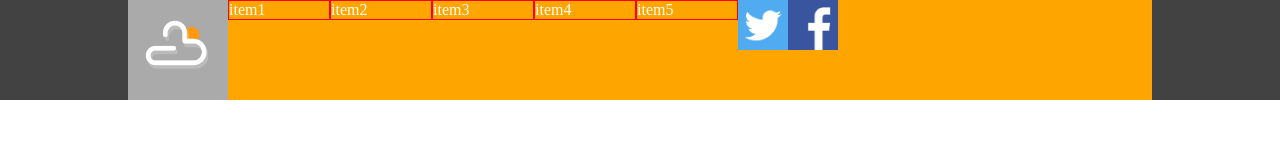
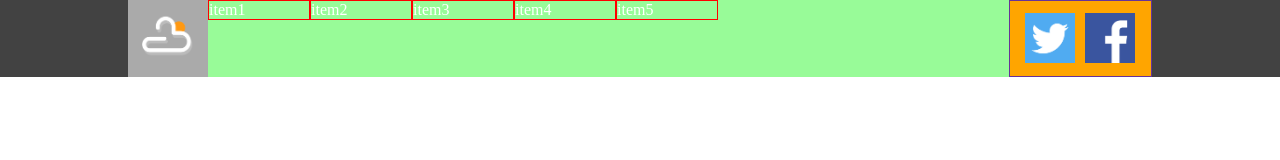
Before and after one commit to bellca225/flexible-header, a plain HTML site: page index.html in a window 1280 px wide. Drawn offline with Linux system fonts and the light colour scheme.

Commit message:
진행 중

```diff
--- a/layout.css
+++ b/layout.css
@@ -5,20 +5,26 @@
   width: 100%;
 }
 header {
-  display: flex;
-  flex-flow: row nowrap;
   width: 80%;
   background: orange;
   margin: 0 auto;
+
+  display: flex;
+  flex-flow: row nowrap;
 }
 .logo {
-  width: 100px;
-  height: 100px;
+  width: 80px;
+
   background-color: #aaaaaa;
 }
 
 .logo img {
-  width: 100%;
+  width: 80px;
+}
+
+nav {
+  flex-basis: 85%;
+  background: palegreen;
 }
 
 .main {
@@ -50,5 +56,13 @@ header {
 .sns_wrap {
   display: flex;
   flex-flow: row nowrap;
-  /* align-items: center; */
+
+  flex-basis: 15%;
+  justify-content: center;
+  border: 1px solid rebeccapurple;
+  align-items: center;
 }
+
+div.sns:nth-child(1) {
+  margin-right: 10px;
+}
```
